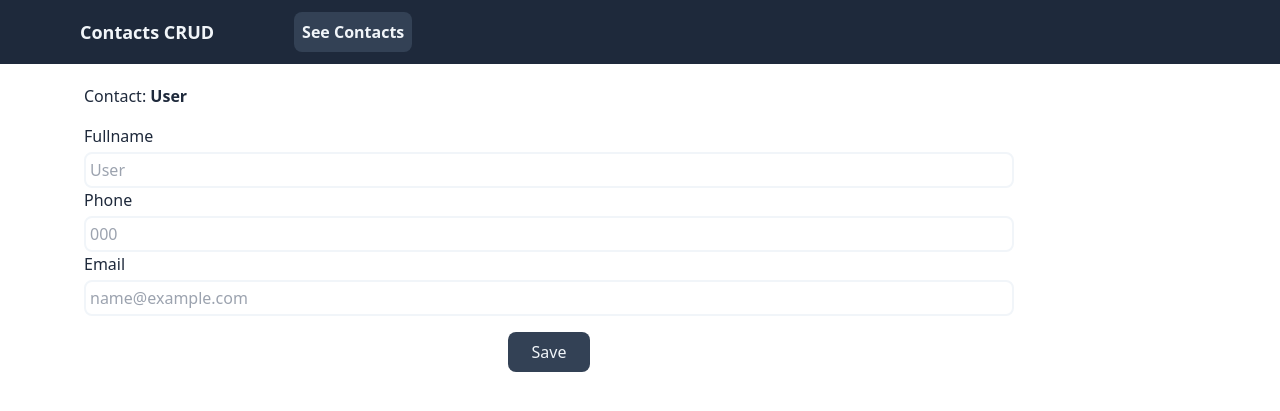
After one commit to Juancho7/contacts-crud-flask, a Flask app: template app/templates/edit_contact.html in a window 1280 px wide. The commit adds this page. Shown: the top 411 px of the page. Run offline with Flask 3, Linux system fonts and the light colour scheme; the template is opened without the code that fills it: most values are stand-ins (such as "Sample title", 1, 10 or a date in 2020); some libraries are stand-ins or nearby versions.

Commit message:
the forms in template edit_contact and component edit_contact_form were transform into components

```diff
--- a/app/main.py
+++ b/app/main.py
@@ -48,7 +48,7 @@ def get_contact(id):
     contact_data = cursor.fetchone()
     cursor.close()
     print(contact_data)
-    return render_template("edit-contact.html", contact=contact_data)
+    return render_template("edit_contact.html", contact=contact_data)
 
 
 @app.route("/update/<id>", methods=["POST"])
--- a/app/static/css/styles.css
+++ b/app/static/css/styles.css
@@ -719,6 +719,10 @@ video {
   font-weight: 600;
 }
 
+.font-normal {
+  font-weight: 400;
+}
+
 .uppercase {
   text-transform: uppercase;
 }
@@ -756,6 +760,10 @@ video {
   transition-property: color, background-color, border-color, text-decoration-color, fill, stroke;
   transition-timing-function: cubic-bezier(0.4, 0, 0.2, 1);
   transition-duration: 150ms;
+}
+
+.hover\:cursor-pointer:hover {
+  cursor: pointer;
 }
 
 .hover\:bg-slate-100:hover {
--- a/app/templates/edit-contact.html
+++ b/app/templates/components/edit_contact_form.html
@@ -1,19 +1,4 @@
-{% extends "layout.html" %}
-<!-- fi -->
-{% block title %}Edit contact {{contact.fullname}}{% endblock %}
-<!-- fi -->
-{% block home %}
-<a
-  href="/"
-  class="p-2 text-base bg-slate-700 hover:bg-slate-100 rounded-lg hover:text-slate-800 transition-colors"
-  >See Contacts
-</a>
-{% endblock %}
-<!-- fi -->
-{% block body %}
-<p class="mb-4 lg:ml-16">
-  Contact: <strong class="font-semibold">{{contact.fullname}}</strong>
-</p>
+{% macro edit_contact_form(contact) %}
 <form
   action="/update/{{contact.id}}"
   method="POST"
@@ -26,6 +11,7 @@
     id="fullname"
     placeholder="{{contact.fullname}}"
     class="p-1 input-text"
+    required
   />
   <label for="phone" class="mb-1">Phone</label>
   <input
@@ -34,6 +20,7 @@
     id="phone"
     placeholder="{{contact.phone}}"
     class="p-1 input-text"
+    required
   />
   <label for="email" class="mb-1">Email</label>
   <input
@@ -42,11 +29,12 @@
     id="email"
     placeholder="{{contact.email}}"
     class="p-1 input-text"
+    required
   />
   <input
     type="submit"
     value="Save"
-    class="my-4 py-2 px-6 self-center bg-slate-700 text text-slate-100 rounded-lg"
+    class="my-4 py-2 px-6 self-center bg-slate-700 font-medium text-slate-100 hover:bg-slate-100 hover:text-slate-800 hover:cursor-pointer transition-colors rounded-lg"
   />
 </form>
-{% endblock %}
+{% endmacro %}
--- /dev/null
+++ b/app/templates/edit_contact.html
@@ -0,0 +1,23 @@
+{% extends "layout.html" %}
+<!-- imports -->
+{% from "./components/edit_contact_form.html" import edit_contact_form %}
+<!-- fi -->
+{% block title %}Edit contact {{contact.fullname}}{% endblock %}
+<!-- fi -->
+{% block home %}
+<a
+  href="/"
+  class="p-2 text-base bg-slate-700 hover:bg-slate-100 rounded-lg hover:text-slate-800 transition-colors"
+  >See Contacts
+</a>
+{% endblock %}
+<!-- fi -->
+{% block body %}
+<p class="mb-4 lg:ml-16">
+  Contact: <strong class="font-semibold">{{contact.fullname}}</strong>
+</p>
+
+{{ edit_contact_form(contact) }}
+
+<!-- fi -->
+{% endblock %}
```
Also changed, not shown: app/templates/components/add_contact_form.html (added, +35 -0 lines), app/templates/index.html (+2 -31 lines).
